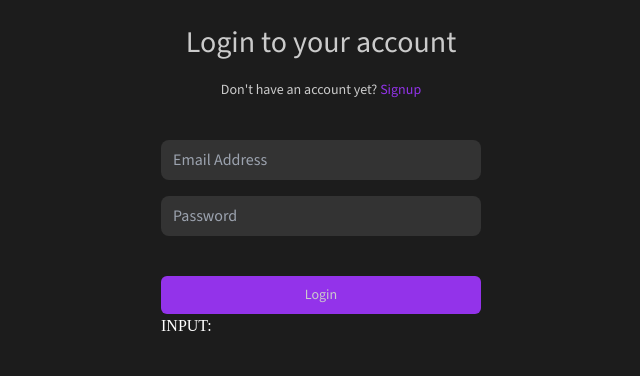
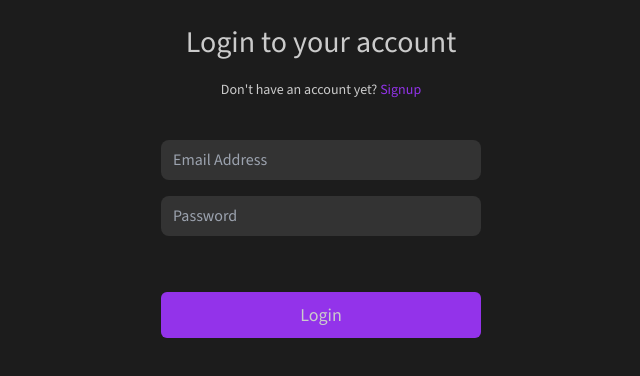
Before and after one commit to mvxmt/frontend, a Next.js app: page /login in a window 1280 px wide. Shown: the top 376 px of the page, without its empty margins (319-959 px from the left). Built offline with nearby package versions, Linux system fonts and the light colour scheme.

Commit message:
chore:cleaned up login page - added component for input - added component for button - added component for login - removed uneccessary components - cleaned up login page - added functionality to forms - added functionality to submit button

```diff
--- a/src/app/login/page.tsx
+++ b/src/app/login/page.tsx
@@ -1,23 +1,9 @@
 "use client";
 
-import { AnimatePresence, motion } from "motion/react";
-import { useOptimistic, useRef, useState } from "react";
 import Header from "@/components/Header";
-import { LoginForm } from "@/components/LoginForm";
-import FormAction from "@/components/FormAction";
+import Login from "@/components/Login";
 
-export default function Login() {
-  const formRef = useRef<HTMLFormElement>(null);
-
-  const handleSubmit = async (formData: FormData) => {
-    formData.get("change") as string;
-  };
-
-  const [value,setValue] = useState("");
-  const handleChange =(e)=> {
-        setValue(e.target.value);
-    }
-
+export default function LoginPage() {
   return (
     <div className="flex min-h-screen flex-col items-center bg-background">
       <Header
@@ -26,23 +12,8 @@ export default function Login() {
         linkName="Signup"
         linkUrl="#"
       />
-      <div className="flex-col w-80 justify-center items-center ">
-        <LoginForm
-          ref={formRef}
-          change={handleChange}
-          inputName="email"
-          placeholder="Email Address"
-          type="text"
-        ></LoginForm>
-        <LoginForm
-          ref={formRef}
-          submit={handleSubmit}
-          inputName="password"
-          placeholder="Password"
-          type="password"
-        ></LoginForm>
-        <FormAction handeSubmit={handleSubmit} text="Login"/>
-        <div className="text-white">INPUT: {value}</div>
+      <div className="w-80 flex-col items-center justify-center">
+        <Login />
       </div>
     </div>
   );
--- /dev/null
+++ b/src/components/Button.tsx
@@ -0,0 +1,12 @@
+export default function Button({ text }) {
+  return (
+    <div className="align-center flex">
+      <button
+        type="submit"
+        className="group relative mt-10 flex w-full justify-center rounded-md border border-transparent bg-purple-600 px-4 py-2 font-sans text-lg font-medium text-secondary hover:bg-purple-700 focus:outline-none focus:ring-2 focus:ring-purple-500 focus:ring-offset-2"
+      >
+        {text}
+      </button>
+    </div>
+  );
+}
--- a/src/components/Chatbox.tsx
+++ b/src/components/Chatbox.tsx
@@ -44,8 +44,6 @@ export const ChatBox: React.FC<{
             disabled={isPending}
           ></input>
           <Popup
-            id="popup"
-            ref={ref}
             trigger={
               <button type="button">
                 <svg
@@ -75,7 +73,7 @@ export const ChatBox: React.FC<{
           >
             <div className="flex h-[75px] w-[282px] flex-col content-stretch items-center justify-items-center rounded-3xl bg-background-text">
               <button
-                type="buton"
+                type="button"
                 className="flex h-full w-full content-stretch items-center justify-center bg-transparent px-5 font-sans text-secondary"
                 title="Sign In"
               >
@@ -89,6 +87,5 @@ export const ChatBox: React.FC<{
         Powered by Llama 3.2. Accuracy of responses cannot be guaranteed.
       </p>
     </motion.div>
-
   );
 };
--- a/src/components/FormAction.tsx
+++ /dev/null
@@ -1,26 +0,0 @@
-
-
-export default function FormAction({
-    handleSubmit,
-    type='Button',
-    action='submit',
-    text
-}){
-    return(
-        <>
-        {
-            type==='Button' ?
-            <button
-                type={action}
-                className="group relative w-full flex justify-center py-2 px-4 border border-transparent text-sm font-medium rounded-md text-lg text-secondary bg-purple-600 hover:bg-purple-700 focus:outline-none focus:ring-2 focus:ring-offset-2 focus:ring-purple-500 mt-10 font-sans"
-                onSubmit={handleSubmit}
-            >
-
-                {text}
-            </button>
-            :
-            <></>
-        }
-        </>
-    )
-}
--- a/src/components/Header.tsx
+++ b/src/components/Header.tsx
@@ -1,26 +1,28 @@
 "use client";
 
-import Link from 'next/link';
+import Link from "next/link";
 
 export default function Header({
   heading,
   paragraph,
   linkName,
-  linkUrl="#"
-}){
-  return(
+  linkUrl = "#",
+}) {
+  return (
     <div className="mb-10">
-            <div className="flex justify-center">
-            </div>
-            <h2 className="mt-6 text-center text-3xl font-sans text-secondary">
+      <div className="flex justify-center"></div>
+      <h2 className="mt-6 text-center font-sans text-3xl text-secondary">
         {heading}
       </h2>
-            <p className="mt-2 text-center text-sm text-gray-600 mt-5 font-sans text-secondary">
-            {paragraph} {' '}
-            <Link href={linkUrl} className="font-medium text-purple-600 hover:text-purple-500">
+      <p className="mt-2 mt-5 text-center font-sans text-sm text-gray-600 text-secondary">
+        {paragraph}{" "}
+        <Link
+          href={linkUrl}
+          className="font-medium text-purple-600 hover:text-purple-500"
+        >
           {linkName}
         </Link>
       </p>
     </div>
   );
-};
+}
--- /dev/null
+++ b/src/components/Input.tsx
@@ -0,0 +1,17 @@
+"use client";
+
+export default function Input({ inputName, placeholder, type }) {
+  return (
+    <div className="mb-4">
+      <div className="grid flex-shrink-0 grid-cols-6 content-stretch items-center justify-stretch justify-items-center rounded-lg bg-background-text">
+        <input
+          name={inputName}
+          placeholder={placeholder}
+          className="text-1xl col-span-6 col-start-1 mb-2 ml-3 mr-3 mt-2 w-full bg-background-text pl-3 pr-2 font-sans text-secondary placeholder:bg-background-text focus:outline-none"
+          autoComplete="off"
+          type={type}
+        ></input>
+      </div>
+    </div>
+  );
+}
--- /dev/null
+++ b/src/components/Login.tsx
@@ -0,0 +1,26 @@
+"use client";
+
+import Input from "@/components/Input";
+import Button from "@/components/Button";
+import { FormHTMLAttributes } from "react";
+
+export default function Login() {
+  function handleLogin(e) {
+    e.preventDefault();
+
+    const form = e.target;
+    const formData = new FormData(form);
+
+    const formJson = Object.fromEntries(formData.entries());
+    console.log(formJson);
+  }
+  return (
+    <form method="post" onSubmit={handleLogin}>
+      <Input inputName="email" placeholder="Email Address" type="text" />
+      <Input inputName="password" placeholder="Password" type="password" />
+      <Button text="Login" />
+    </form>
+  );
+}
+//Wrap input and button in form and make button of type submit
+//Hydration Issue - Fix on tylers branch, overrides to run on client instead of server
--- a/src/components/LoginForm.tsx
+++ /dev/null
@@ -1,25 +0,0 @@
-"use client";
-
-import { FormHTMLAttributes, Ref } from "react";
-
-export const LoginForm: React.FC<{
-  change?: FormHTMLAttributes<HTMLFormElement>["onChange"];
-  hidden?: boolean;
-  ref?: Ref<HTMLFormElement>;
-}> = ({ change, ref, inputName, placeholder, type}) => {
-  return (
-    <div className="mb-4">
-      <form action={change} ref={ref}>
-        <div className="grid flex-shrink-0 grid-cols-6 content-stretch items-center justify-stretch justify-items-center bg-background-text rounded-lg">
-          <input
-            name={inputName}
-            placeholder={placeholder}
-            className="ml-3 mr-3 mt-2 mb-2 pl-3 pr-2 col-span-6 col-start-1 w-full text-1xl text-secondary placeholder:bg-background-text bg-background-text focus:outline-none font-sans"
-            autoComplete="off"
-            type={type}
-          ></input>
-        </div>
-      </form>
-    </div>
-  );
-};
```
Lines whose indentation alone changed are shown as unchanged.
